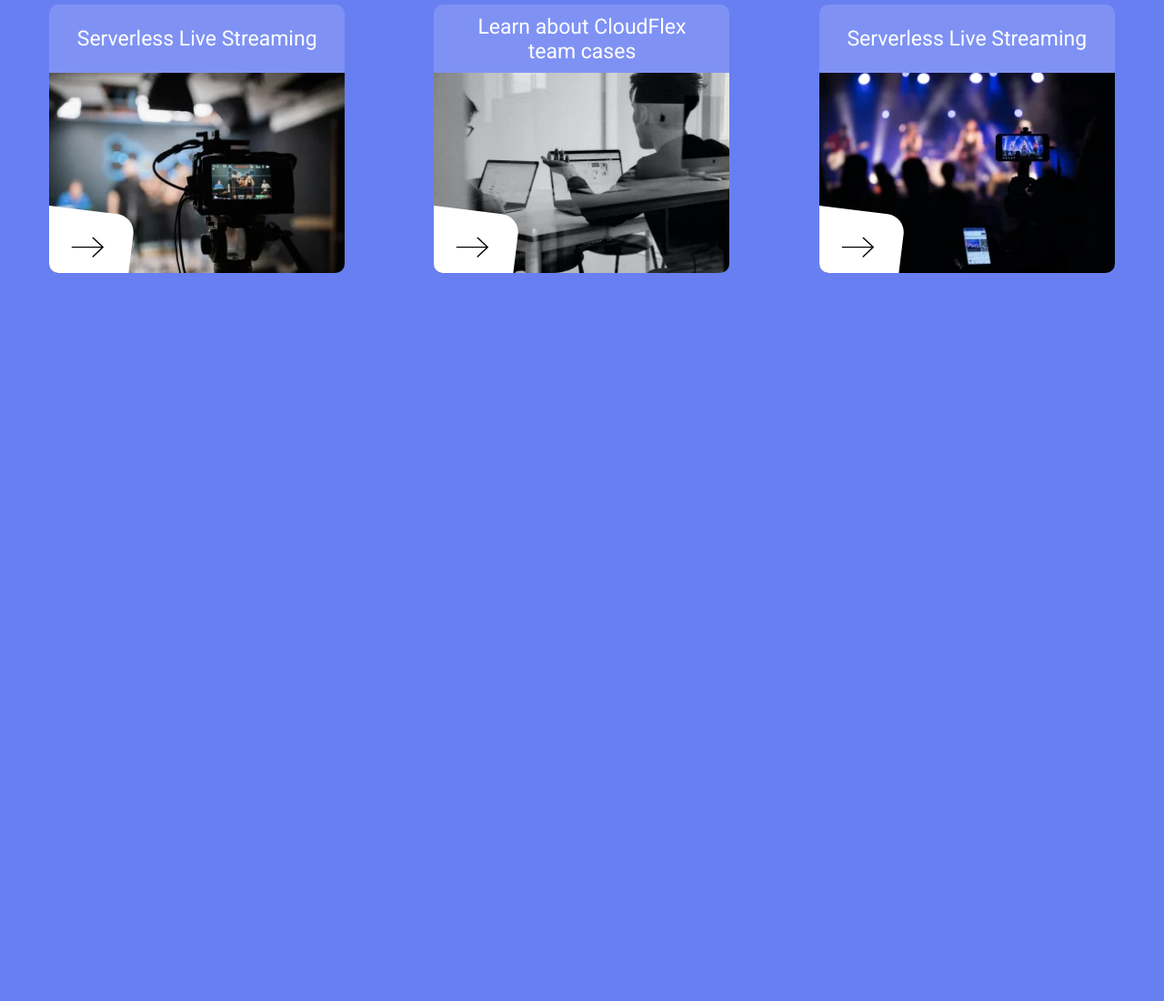
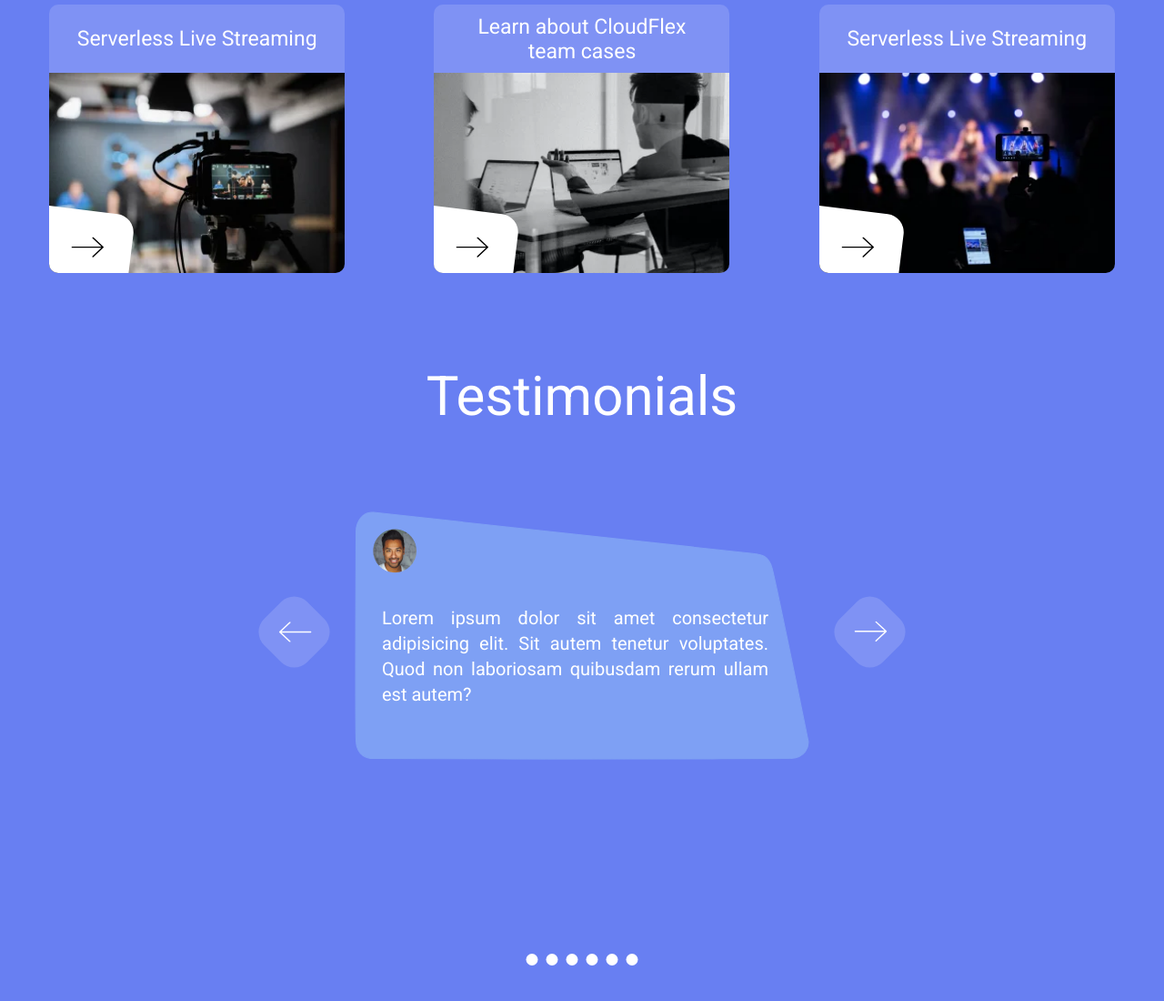
Before and after one commit to ink1982/live_streaming, a website: page index.html in a window 1280 px wide. Shown: the part 4124-5224 px from the top of the page at 91% size. Before the commit the page ends 4424 px from the top, so only its background shows below. Drawn offline with nearby package versions, Linux system fonts and the light colour scheme; files that its build step writes are made by us from their sources.

Commit message:
testimonials section implementation

```diff
--- a/index.html
+++ b/index.html
@@ -264,6 +264,60 @@
 					</div>
 				</div>
 			</section>
+
+			<section
+				class="testimonials-section"
+				aria-label="testimonials section"
+				id="testimonials"
+			>
+				<div class="container">
+					<div class="testimonials">
+						<h2 class="testimonials__title">Testimonials</h2>
+
+						<div class="testimonials__slider slider">
+							<figure class="wave-card">
+								<img
+									src="assets/img/avatar_alpha.png"
+									alt=""
+									class="wave-card__avatar"
+								/>
+
+								<blockquote
+									class="wave-card__quote"
+									cite="https://happyclient.com"
+								>
+									<p>
+										Lorem ipsum dolor sit amet consectetur adipisicing elit. Sit
+										autem tenetur voluptates. Quod non laboriosam quibusdam
+										rerum ullam est autem?
+									</p>
+								</blockquote>
+							</figure>
+
+							<button class="slider__left-btn">
+								<svg class="slider__left-btn-icon" aria-label="arrow icon">
+									<use href="assets/sprites.svg#arrow-icon"></use>
+								</svg>
+							</button>
+
+							<button class="slider__right-btn">
+								<svg class="slider__right-btn-icon" aria-label="arrow icon">
+									<use href="assets/sprites.svg#arrow-icon"></use>
+								</svg>
+							</button>
+
+							<div class="slider__points">
+								<div class="slider__points-item"></div>
+								<div class="slider__points-item"></div>
+								<div class="slider__points-item"></div>
+								<div class="slider__points-item"></div>
+								<div class="slider__points-item"></div>
+								<div class="slider__points-item"></div>
+							</div>
+						</div>
+					</div>
+				</div>
+			</section>
 		</main>
 		<footer></footer>
 	</body>
--- a/styles/_base.scss
+++ b/styles/_base.scss
@@ -29,7 +29,8 @@ li {
 	list-style: none;
 }
 
-figure {
+figure,
+blockquote {
 	margin: 0;
 }
 
--- a/styles/_importer.scss
+++ b/styles/_importer.scss
@@ -5,3 +5,4 @@
 @forward 'work';
 @forward 'about';
 @forward 'experience';
+@forward 'testimonials';
--- /dev/null
+++ b/styles/_testimonials.scss
@@ -0,0 +1,113 @@
+@use 'variables' as *;
+@use 'mixins' as *;
+@use 'sass:color';
+
+%slider-button {
+	width: 67px;
+	height: 67px;
+	border: none;
+	border-radius: 20px;
+	background-color: color.adjust($color_white, $alpha: -0.85);
+	rotate: z 45deg;
+}
+
+.testimonials {
+	padding: 100px 0 100px 0;
+	margin: 0 auto;
+	@include d-flex(start, center, nowrap, column, 0, 90px);
+
+	&__title {
+		@include font(60px, 400, $color_white);
+
+		@media (max-width: $media_md) {
+			font-size: 35px;
+		}
+	}
+
+	.slider {
+		position: relative;
+		height: 500px;
+
+		&__left-btn {
+			@extend %slider-button;
+			@include position(absolute, 1, -1, top, left, 100px, -100px);
+
+			&-icon {
+				width: 36px;
+				height: 23px;
+				fill: $color_white;
+				rotate: z 135deg;
+			}
+		}
+
+		&__right-btn {
+			@extend %slider-button;
+			@include position(absolute, 1, -1, top, right, 100px, -100px);
+
+			&-icon {
+				width: 36px;
+				height: 23px;
+				fill: $color_white;
+				rotate: z -45deg;
+			}
+		}
+
+		&__left-btn:hover,
+		&__right-btn:hover {
+			cursor: pointer;
+			box-shadow: inset 0 0 15px 3px rgba(0, 0, 0, 0.15);
+
+			.slider__left-btn-icon,
+			.slider__right-btn-icon {
+				fill: $color_black;
+			}
+		}
+
+		&__points {
+			@include position(absolute, 1, -1, bottom, left, 0, 50%);
+			@include d-flex(start, center, nowrap, row, 9px, 0);
+			translate: -50% 0;
+
+			&-item {
+				width: 13px;
+				height: 13px;
+				border-radius: 50%;
+				background-color: $color_white;
+
+				&:hover {
+					cursor: pointer;
+					scale: 0.7;
+					background-color: $color_grey;
+				}
+			}
+		}
+
+		@media (max-width: $media_md) {
+			height: 300px;
+
+			&__left-btn {
+				top: unset;
+				bottom: 20px;
+				left: 0;
+			}
+			&__right-btn {
+				top: unset;
+				bottom: 20px;
+				right: 0;
+			}
+
+			&__points {
+				bottom: 45px;
+			}
+		}
+
+		@media (max-width: $media_min) {
+			&__left-btn {
+				left: 10px;
+			}
+			&__right-btn {
+				right: 10px;
+			}
+		}
+	}
+}
--- a/styles/_variables.scss
+++ b/styles/_variables.scss
@@ -2,6 +2,7 @@
 $blue_color: #687ff2;
 $color_white: #fff;
 $color_black: #000;
+$color_grey: #b4b4b4;
 
 $media_xxl: 1400px;
 $media_xl: 1200px;
```
Also changed, not shown: styles/_cards.scss (line endings or trailing spaces).
